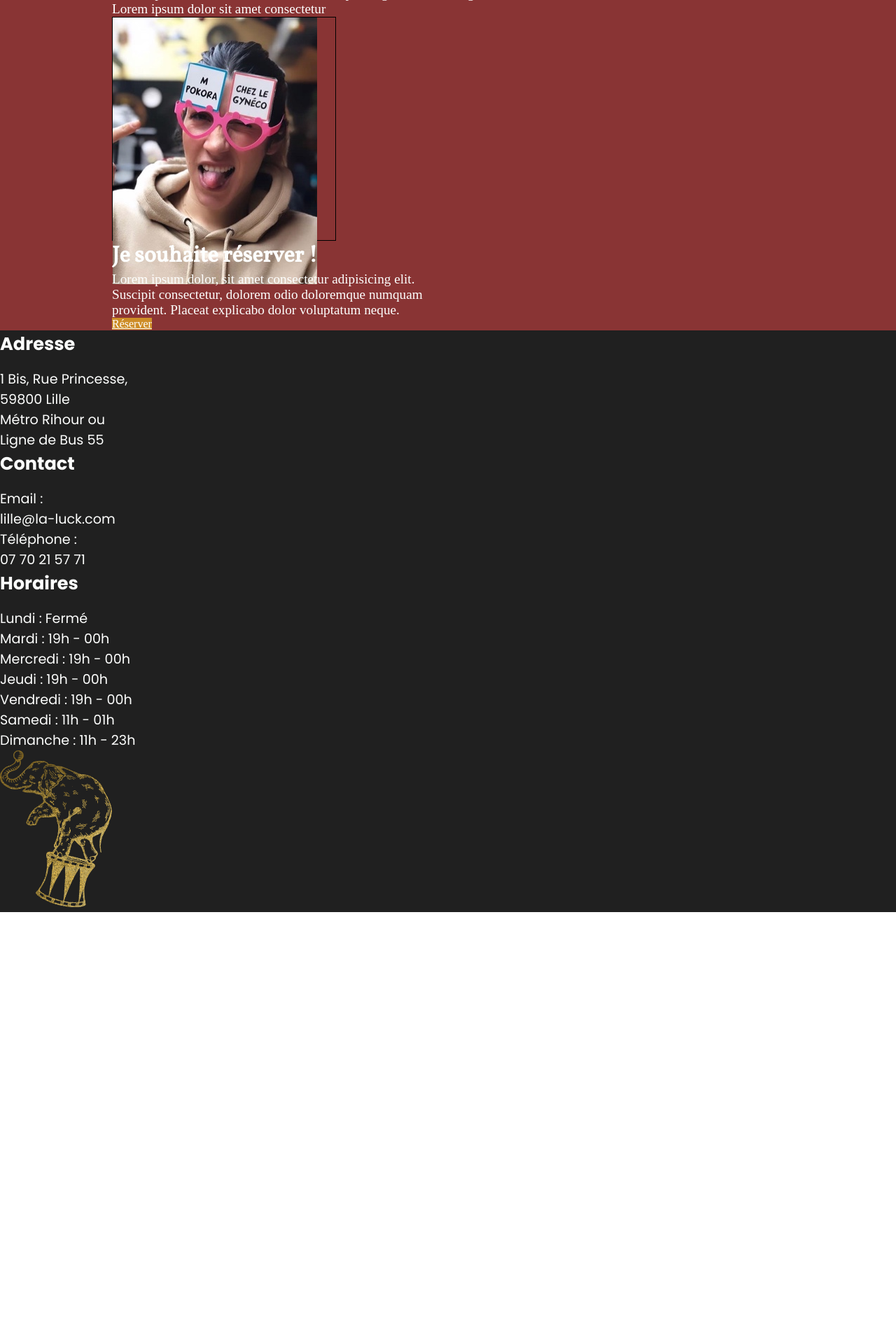
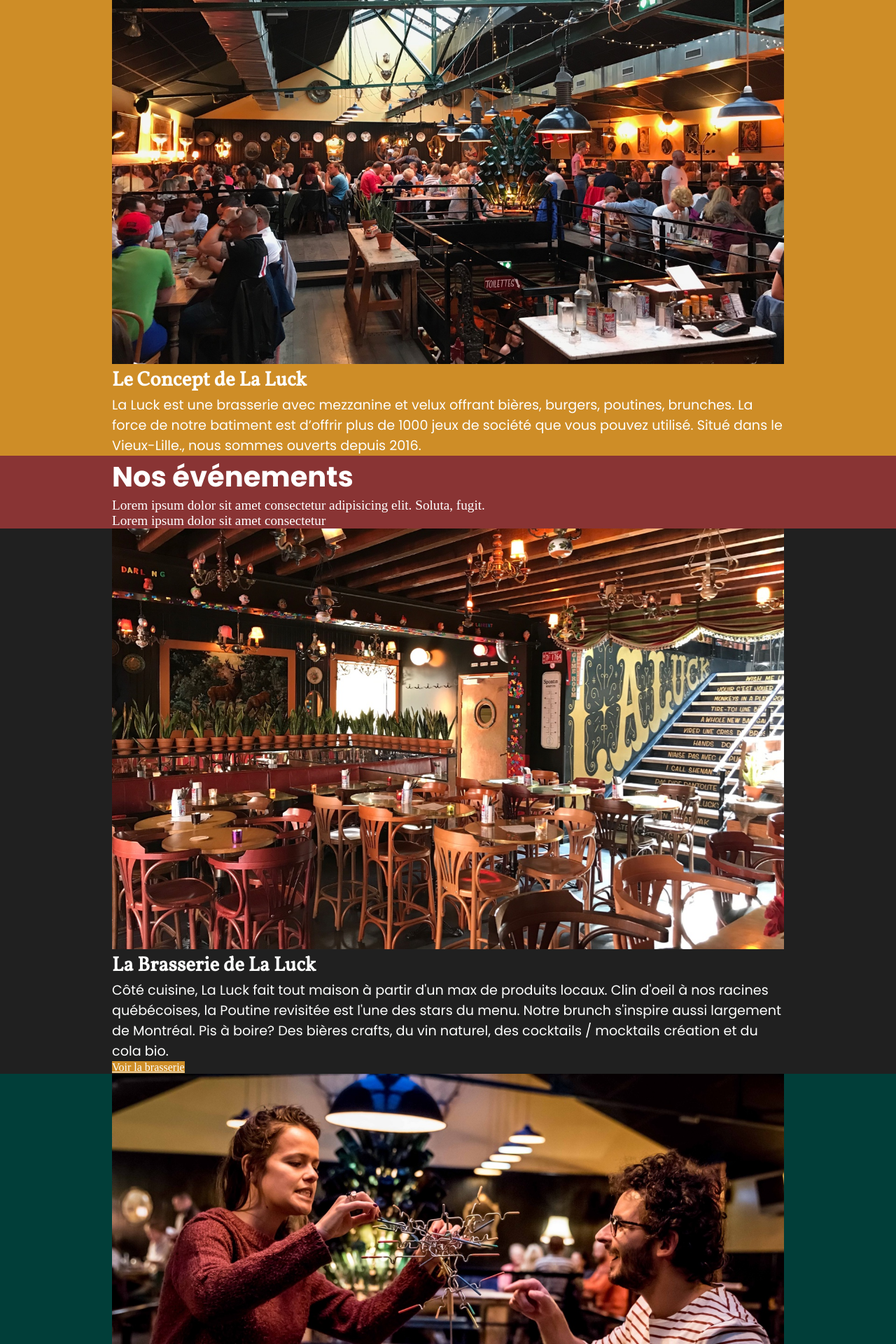
Before and after one commit to swanyptx/lucky-p, a Next.js app: page / in a window 1280 px wide. Shown: the part 880-2800 px from the top of the page at 70% size. Before the commit the page ends 2183 px from the top, so only its background shows below. Built offline with nearby package versions, Linux system fonts and the light colour scheme.

Commit message:
Basic Sections Added / Correction Booking & minor elements

```diff
--- /dev/null
+++ b/components/BasicSection.js
@@ -0,0 +1,40 @@
+import Link from 'next/link'
+import React from 'react'
+
+const BasicSection = ({ title, text, image, reverse, sectionName, button, buttonContent = "", href = "/" }) => {
+
+    const section = sectionName;
+
+    const buttonLink = () => {
+        if (button) {
+            return (
+                <div className="">
+                    <Link href={href}>
+                        <a className={`${section}-button rounded py-2 px-4 font-bold`}>{buttonContent}</a>
+                    </Link>
+                </div>
+            );
+        }
+    };
+
+    return (
+        <section className={`${section} flex justify-center items-center lg:py-20 py-10`}>
+            <div className={reverse ? `container lg:flex-row flex-col flex lg:flex-row-reverse justify-between items-center lg:py-8 ` : `container flex justify-center items-center lg:py-8 grid lg:grid-cols-2 sm:grid-cols-1`}>
+                <div className={reverse ? `${section}-img flex flex-1 justify-end items-center hidden md:block` : `${section}-img flex flex-1 justify-start items-center hidden md:block`}>
+                    <figure>
+                        <img src={image} alt="" />
+                    </figure>
+                </div>
+                <div className={`${section}-infos flex flex-1 justify-center flex-wrap`}>
+                    <div className={`${section}-text p-2 lg:p-8 text-center md:text-justify mx-2 xl:mx-20`}>
+                        <h2 className="mt-6 py-4 pr-2 lg:pr-8">{title}</h2>
+                        <p className="py-4 pr-2 lg:pr-8">{text}</p>
+                    </div>
+                    {buttonLink()}
+                </div>
+            </div>
+        </section>
+    )
+}
+
+export default BasicSection
--- a/components/Booking.js
+++ b/components/Booking.js
@@ -4,8 +4,8 @@
 const Booking = () => {
     const [scrollBottom, setScrollBottom] = useState(false)
     return (
-        <section className="reserver fixed bottom-0 w-screen lg:static ">
-            <div className="container flex justify-center items-center  lg:py-8">
+        <section className="reserver fixed bottom-0 lg:static flex justify-center items-center">
+            <div className="container flex justify-center items-center lg:py-8">
                 <div className="reserve-img hidden lg:block">
                     <figure>
                         <img src="../assets/img/deco/fun-1.jpg" alt="test" />
--- a/pages/index.js
+++ b/pages/index.js
@@ -3,6 +3,7 @@
 import Calendar from '../components/Calendar'
 import Booking from '../components/Booking.js'
 import Footer from "../components/Footer.js"
+import BasicSection from '../components/BasicSection.js'
 
 export default function Home() {
   return (
@@ -16,9 +17,39 @@
       </Head>
 
       <Header></Header>
+      <BasicSection
+        title="Le Concept de La Luck"
+        text="La Luck est une brasserie avec mezzanine et velux offrant bières, burgers, poutines, brunches. La force de notre batiment est d’offrir plus de 1000 jeux de société que vous pouvez utilisé. Situé dans le Vieux-Lille., nous sommes ouverts depuis 2016."
+        image="../assets/img/bg/background3.jpg"
+        reverse={true}
+        sectionName="concept"
+        button={false}
+      />
       <Calendar />
-      <Booking/>
-      <Footer/>
+      <BasicSection
+        title="La Brasserie de La Luck"
+        text="Côté cuisine, La Luck fait tout maison à partir d'un max de produits locaux. Clin d'oeil à nos racines québécoises, la Poutine revisitée est l'une des stars du menu. Notre brunch s'inspire aussi largement de Montréal.
+        Pis à boire? Des bières crafts, du vin naturel, des cocktails / mocktails création et du cola bio. "
+        image="../assets/img/bg/background2.jpg"
+        reverse={false}
+        sectionName="brasserie"
+        button={true}
+        buttonContent="Voir la brasserie"
+        href="/"
+      />
+      <BasicSection
+        title="Les Jeux de La Luck"
+        text="La Luck vous offre un choix de  plus de 1000 jeux de société à jouer seul ou entres amis.
+        Jeux de réflexe, de dextérité, d'équilibre, de bluff, de mimes, de stratégie, d'improvisation, de chant, de coopération... Les possibilités des jeux de société modernes sont illimitées !"
+        image="../assets/img/bg/background4.jpg"
+        reverse={true}
+        sectionName="ludotheque"
+        button={true}
+        buttonContent="Voir la ludothèque"
+        href="/"
+      />
+      <Booking />
+      <Footer />
     </div>
   )
 }
--- a/styles/globals.scss
+++ b/styles/globals.scss
@@ -25,19 +25,31 @@
     }
 
 }
+
+.concept{
+    @include section($mainYellow)
+}
+.brasserie{
+    @include section($mainBlack)
+}
+.ludotheque{
+    @include section($mainGreen)
+}
+
 .reserver {
     background-color: $mainRed;
+
+    min-height: 80vh;
     .reserve-img {
-        width: 50%;
+        width: 45%;
         figure{
             width: 20rem;
             height: 20rem;
-            border: 1px solid black;
         }
     }
 
     .reserve-infos {
-        width: 50%;
+        width: 45%;
         .reserve-text {
             color: $mainWhite;
             h2{
@@ -53,6 +65,7 @@
     }
     @media (max-width:1025px) {
         min-height: 7rem;
+        width: 100%;
         .reserve-button{
             font-size: 2rem;
 
--- a/styles/reset/_mixins.scss
+++ b/styles/reset/_mixins.scss
@@ -0,0 +1,45 @@
+@mixin section ($background){
+    background-color: $background;
+    min-height: 90vh;
+    &-img {
+
+        figure{
+            width: 100%;
+            height: auto;
+        }
+        img{
+            width: 100%;
+            height: 100%;
+        }
+    }
+    &-text {
+        color: $mainWhite;
+        h2{
+            font-family: "Vollkorn", sans-serif;
+            font-size: 1.8rem;
+        }
+        p{
+            font-family: "Poppins", sans-serif;
+        }
+    }
+    &-button {
+        background-color: $mainYellow;
+        color: $mainWhite;
+        font-size:1rem;
+    }
+    &-title{
+        color: white;
+    }
+    @media (max-width:$sm-breakpoint) {
+        &-img{
+            width: 100%;
+        }
+
+        &-infos {
+            width: 100%;
+        }
+    }
+    @media (max-width:$md-breakpoint){
+        min-height: fit-content;
+    }
+}
--- a/styles/reset/_variable.scss
+++ b/styles/reset/_variable.scss
@@ -11,5 +11,5 @@
 // Breakpoints
 $xs-breakpoint: 575px;
 $sm-breakpoint: 767px;
-$sm-breakpoint: 991px;
+$md-breakpoint: 991px;
 $lg-breakpoint: 1199px;
```
Also changed, not shown: public/assets/img/deco/burger-1.jpg (added).
